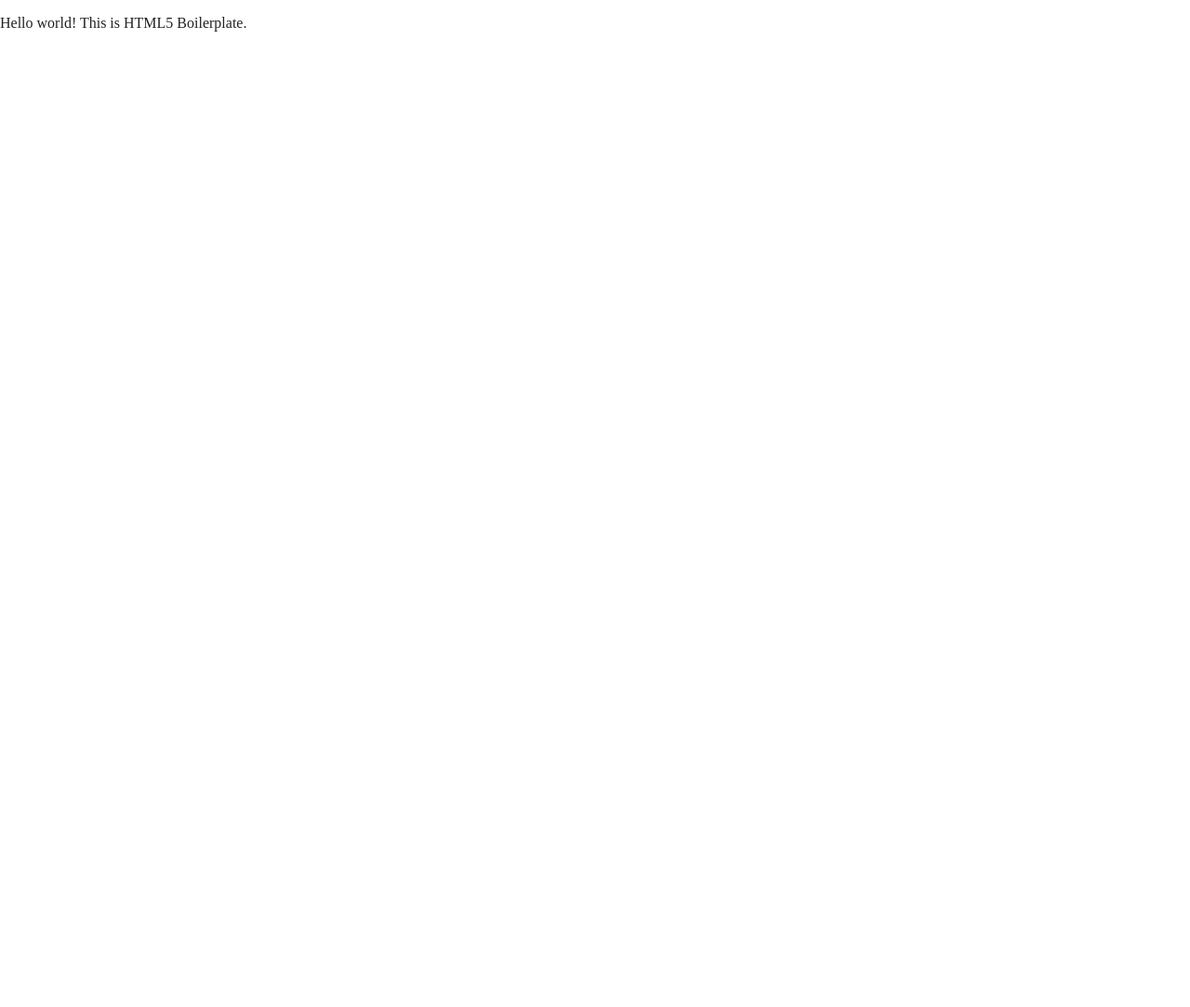
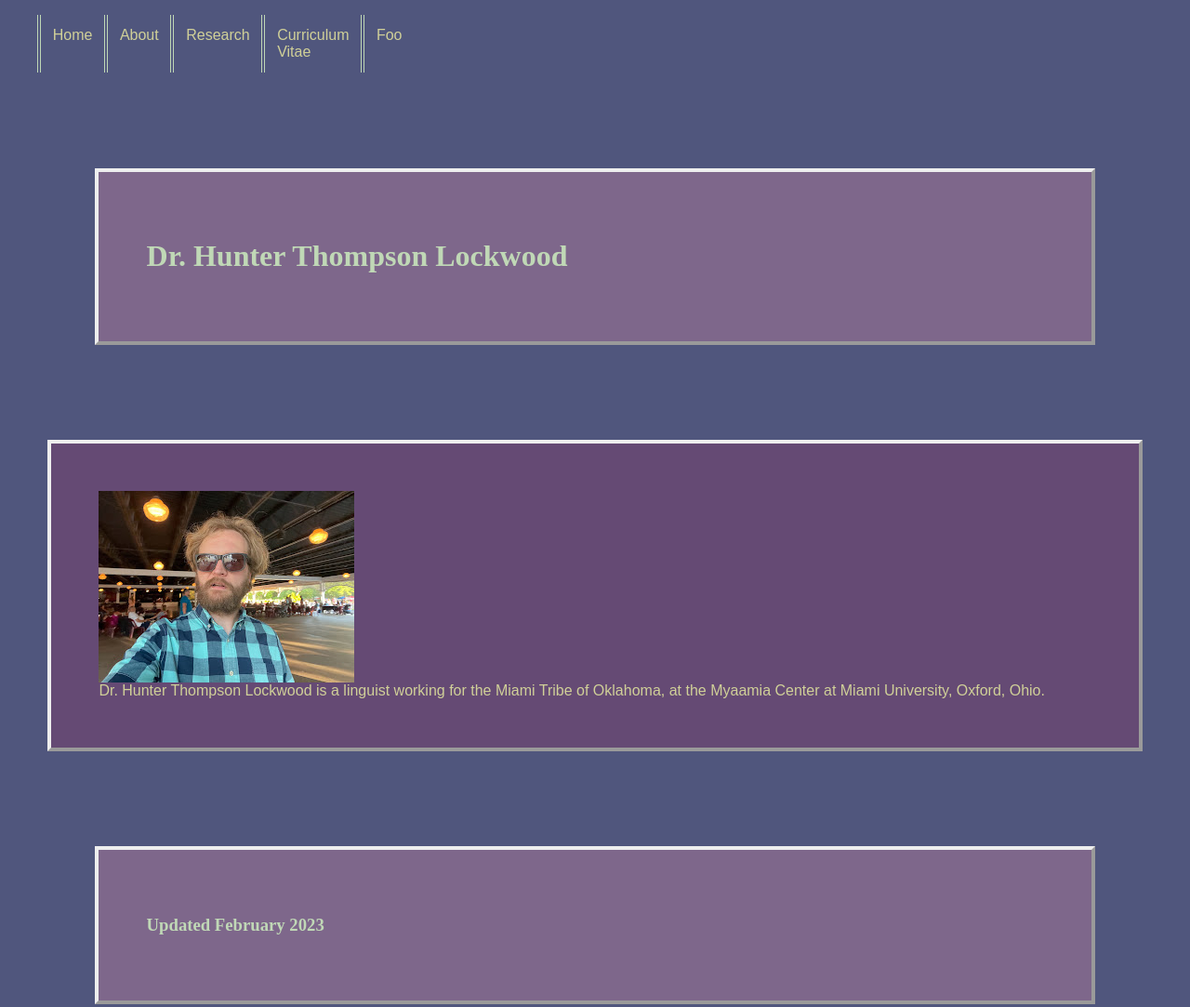
Before and after one commit to HunterLockwood/hunterlockwood.github.io, a website built with Parcel: page index.html in a window 1280 px wide. Shown: the whole page at 93% size. Before the commit the page ends 800 px from the top, so only its background shows below. Built offline with nearby package versions, Linux system fonts and the light colour scheme; a web font is replaced by a local one.

Commit message:
adding images & playing with css

```diff
--- a/css/main.css
+++ b/css/main.css
@@ -6,6 +6,8 @@
  * Credit left inline and big thanks to Nicolas Gallagher, Jonathan Neal,
  * Kroc Camen, and the H5BP dev community and team.
  */
+
+@import url("https://use.typekit.net/edr6ubl.css");
 
 /* ==========================================================================
    Base styles: opinionated defaults
@@ -84,8 +86,104 @@ textarea {
 }
 
 /* ==========================================================================
-   Author's custom styles
+   +++++++++++++++Hunter's Additions++++
    ========================================================================== */
+/* --------------------------------------------------------------------------
+    Set up Adobe fonts
+   -------------------------------------------------------------------------- */
+
+:root {
+  --text-font: supria-sans, sans-serif;
+  --normal-fontweight: 300;
+  --header-fontweight: 400;
+  --bold-fontweight: 800;
+  --header-font: quincy-cf, serif;
+  }
+
+/* --------------------------------------------------------------------------
+   Variables
+   -------------------------------------------------------------------------- */
+:root {
+  --margin-padding: 4vw;
+  --big-margin-padding: 8vw;
+  --border-style: outset;
+
+  /*purple over green*/
+  --dark-colorful-body-text: #654A74;
+  --dark-colorful-body-textholder: #C0D8B6;
+  /*beige over purple*/
+  --dark-plain-body-text: #D0D098;
+  --dark-plain-body-textholder: #654A74;
+  /*green over purple BIG ONLY*/
+  --dark-header-text: #C0D8B6;
+  --dark-header-textholder: #7E678B;
+
+  /*purple over beige*/
+  --light-plain-body-textholder: #D0D098;
+  --light-plain-body-text: #654A74;
+
+  /*green over purple*/
+  --light-colorful-body-textholder: #654A74;
+  --light-colorful-body-text: #C0D8B6;
+
+  /*purple over green BIG ONLY*/
+  --light-header-textholder: #C0D8B6;
+  --light-header-text: #7E678B;
+
+  /*background colors*/
+  --light-backgrounder: #FBF0D4;
+  --dark-backgrounder: #50567D;
+  }
+
+
+/* --------------------------------------------------------------------------
+  Basic Colors &c.
+ -------------------------------------------------------------------------- */
+
+html {
+  background-color: var(--dark-backgrounder);
+  font-family: var(--text-font);
+  font-weight: var(--normal-fontweight);
+  }
+
+header,footer {
+  background-color: var(--dark-header-textholder);
+  color: var(--dark-header-text);
+  margin: var(--big-margin-padding);
+  padding: var(--margin-padding);
+  font-family: var(--header-font);
+  font-weight: var(--header-fontweight);
+  border: 4px var(--border-style);
+  }
+
+section {
+  background-color: var(--dark-plain-body-textholder);
+  color: var(--dark-plain-body-text);
+  margin: var(--margin-padding);
+  padding: var(--margin-padding);
+  border: 4px var(--border-style);
+  }
+
+ul.menu {
+  list-style-type: none;
+  color: var(--dark-plain-body-text);
+  width: max-content;
+  display: flex;
+  flex-direction: row;
+  }
+
+li {
+  padding: 4% 4%;
+  border-left: 4px double var(--dark-colorful-body-textholder);
+  background-color: var(--dark-backgrounder);
+  }
+
+/* --------------------------------------------------------------------------
+   Page layout
+   -------------------------------------------------------------------------- */
+
+
+
 
 /* ==========================================================================
    Helper classes
--- a/index.html
+++ b/index.html
@@ -13,19 +13,44 @@
   <meta property="og:url" content=" ">
   <meta property="og:image" content="">
 
-  <link rel="manifest" href="site.webmanifest">
-  <link rel="apple-touch-icon" href="icon192.png">
-
+  <link rel="apple-touch-icon" href="icon180.png">
+  <link rel="icon" sizes="192x192" href="icon192.png">
   <link rel="stylesheet" href="css/normalize.css">
   <link rel="stylesheet" href="css/main.css">
 
-  <meta name="theme-color" content="#fafafa">
+  <meta name="theme-color" content="#ACAC39">
 </head>
 
 <body>
 
-  <p>Hello world! This is HTML5 Boilerplate.</p>
- <!-- TODO: Figure out if we need these javascript files or if they're overkill -->
+<nav>
+  <ul class="menu">
+    <li>Home</li>
+    <li>About</li>
+    <li>Research</li>
+    <li>Curriculum Vitae</li>
+    <li>Foo</li>
+  </ul>
+</nav>
+  <header>
+    <h1>Dr. Hunter Thompson Lockwood</h1>
+  </header>
+
+  <section class="textholder">
+    <img src="img/selfies/hunter-selfie3.jpg"
+         alt="Hunter, a blond, bearded man in a green & blue checkered shirt, wearing sunglasses, taking a selfie in the Moonlight Pavilion at Coney Island, Cincinnati"/>
+    <div class="introduction-blurb">
+      Dr. Hunter Thompson Lockwood is a linguist working for the Miami Tribe of Oklahoma, at the
+      Myaamia Center at Miami University, Oxford, Ohio.
+    </div>
+  </section>
+
+  <footer>
+    <h3>Updated February 2023</h3>
+  </footer>
+
+
+  <!-- TODO: Figure out if I need all this javascript or if it's overkill -->
   <script src="js/vendor/modernizr-3.11.2.min.js"></script>
   <script src="js/plugins.js"></script>
   <script src="js/main.js"></script>
```
Also changed, not shown: img/selfies/hunter-bonham-selfie2.jpg (added), img/selfies/hunter-max.jpg (added), img/selfies/hunter-profile.jpg (added), img/selfies/hunter-restaurant-selfie.jpg (added), img/selfies/hunter-selfie3.jpg (added), img/selfies/hunter-with-phone.JPG (added), site.webmanifest (deleted).
